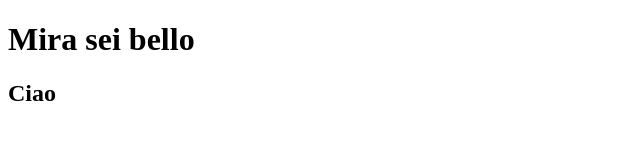
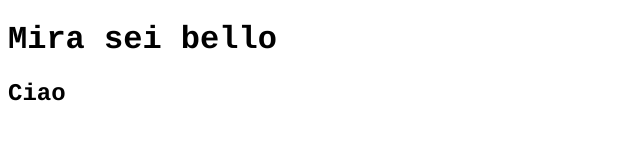
Before and after one commit to micolsalomone/cotica, a plain HTML site: page index.html in a window 1280 px wide. Shown: the whole page, without its empty margins (0-640 px from the left). Drawn offline with Linux system fonts and the light colour scheme.

Commit message:
Update index.html
mira bello

```diff
--- a/index.html
+++ b/index.html
@@ -3,7 +3,12 @@
     <head>
         <meta charset="UTF-8">
         <meta name="viewport" content="width=device-width, initial-scale=1.0">
-        <title>Document</title>
+        <title>Foundamick</title>
+        <style>
+body {
+  font-family: courier, serif;
+}
+</style>
     </head>
     <body>
     <h1> Mira sei bello </h1>
```
